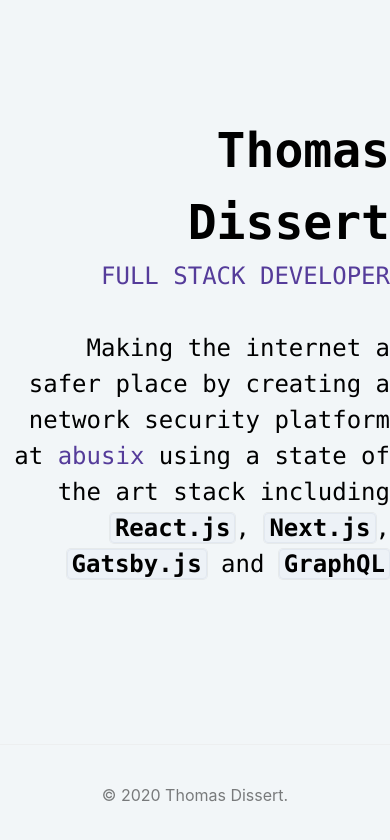
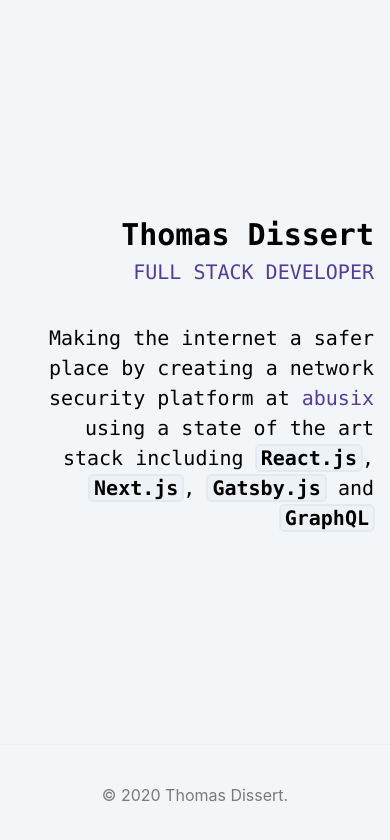
Before and after one commit to thomasdissert/portfolio-website, a Next.js app: page / in a window 390 px wide. Shown: the top 840 px of the page. Built offline with nearby package versions, Linux system fonts and the light colour scheme.

Commit message:
added mobile support

```diff
--- a/pages/index.js
+++ b/pages/index.js
@@ -8,13 +8,15 @@ export default function Home() {
         <link rel="icon" href="/favicon.ico" />
       </Head>
 
-      <main className="width-900 text-right font-mono">
-        <div className="text-5xl font-extrabold">Thomas Dissert</div>
-        <div className="text-2xl text-purple-800 uppercase mb-6">
+      <main className="width-900 text-right font-mono mx-4">
+        <div className="text-3xl sm:text-5xl sm:text-3xl font-extrabold">
+          Thomas Dissert
+        </div>
+        <div className="text-xl sm:text-2xl text-purple-800 uppercase mb-6">
           Full Stack Developer
         </div>
 
-        <p className="text-2xl leading-normal mt-3 font-mono">
+        <p className="text-xl sm:text-2xl leading-normal mt-3 font-mono">
           Making the internet a safer place by creating a network security
           platform at{" "}
           <a className="text-purple-800" href="https://abusix.com">
@@ -37,36 +39,18 @@ export default function Home() {
             GraphQL
           </span>
         </p>
-
-        <div className="grid">
-          {/* <a href="https://nextjs.org/docs" className="card">
-            <h3>Documentation &rarr;</h3>
-            <p>Find in-depth information about Next.js features and API.</p>
-          </a>
-
-          <a href="https://nextjs.org/learn" className="card">
-            <h3>Learn &rarr;</h3>
-            <p>Learn about Next.js in an interactive course with quizzes!</p>
-          </a>
-
-          <a
-            href="https://github.com/vercel/next.js/tree/master/examples"
-            className="card"
+        {/* <div>
+          <svg
+            xmlns="http://www.w3.org/2000/svg"
+            viewBox="0 0 1200 120"
+            preserveAspectRatio="none"
           >
-            <h3>Examples &rarr;</h3>
-            <p>Discover and deploy boilerplate example Next.js projects.</p>
-          </a>
-
-          <a
-            href="https://vercel.com/import?filter=next.js&utm_source=create-next-app&utm_medium=default-template&utm_campaign=create-next-app"
-            className="card"
-          >
-            <h3>Deploy &rarr;</h3>
-            <p>
-              Instantly deploy your Next.js site to a public URL with Vercel.
-            </p>
-          </a> */}
-        </div>
+            <path
+              d="M985.66 92.83C906.67 72 823.78 31 743.84 14.19c-82.26-17.34-168.06-16.33-250.45.39-57.84 11.73-114 31.07-172 41.86A600.21 600.21 0 010 27.35V120h1200V95.8c-67.81 23.12-144.29 15.51-214.34-2.97z"
+              fill={"black"}
+            />
+          </svg>
+        </div> */}
       </main>
 
       <footer>© 2020 Thomas Dissert.</footer>
```
